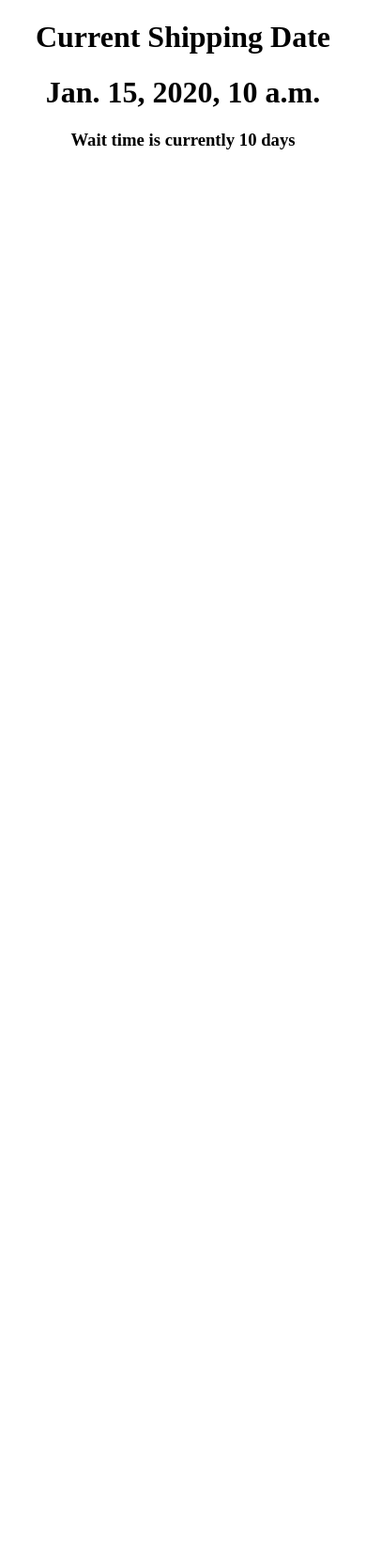
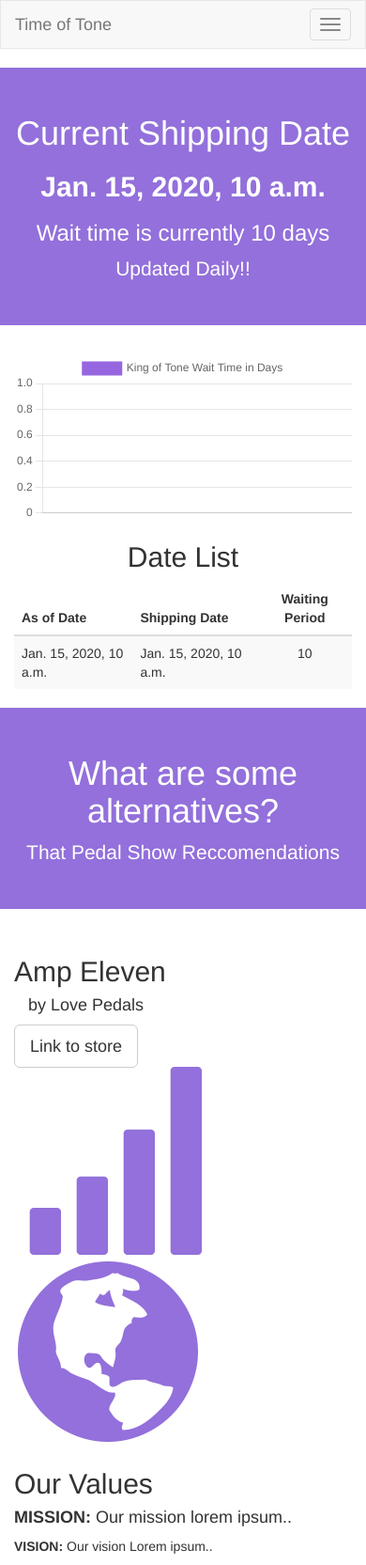
Before and after one commit to seanmercier777/timeoftone, a Django app: template templates/index.html in a window 390 px wide. Shown: the whole page at 94% size. Before the commit the page ends 159 px from the top, so only its background shows below. Run offline with Django 3.2, Linux system fonts and the light colour scheme; the template is opened without the code that fills it: most values are stand-ins (such as "Sample title", 1, 10 or a date in 2020); some libraries are stand-ins or nearby versions.

Commit message:
Implement graphs and tables; Add Bootstrap css

```diff
--- a/static/assets/css/default.css
+++ b/static/assets/css/default.css
@@ -1,19 +1,38 @@
 
 
-div {
-  /*width: 70px;*/
-  /*height: 300px;*/
-  /*border: 1px solid #c3c3c3;*/
-  /*display: flex;*/
-  /*flex-wrap: wrap;*/
-  /**/
-}
+/*div {*/
+/*  !*width: 70px;*!*/
+/*  !*height: 300px;*!*/
+/*  !*border: 1px solid #c3c3c3;*!*/
+/*  !*display: flex;*!*/
+/*  !*flex-wrap: wrap;*!*/
+/*  !**!*/
+/*}*/
 
-.header {
-    text-align: center;
-    /*border: 1px solid #c3c3c3;*/
-}
+/*.header {*/
+/*    text-align: center;*/
+/*    !*border: 1px solid #c3c3c3;*!*/
+/*}*/
 
-body {
-    background-color: white;
-}
+/*body {*/
+/*    background-color: white;*/
+/*}*/
+
+
+/*.navbar {*/
+/*  padding-top: 15px;*/
+/*  padding-bottom: 15px;*/
+/*  border: 0;*/
+/*  border-radius: 0;*/
+/*  margin-bottom: 0;*/
+/*  font-size: 12px;*/
+/*  letter-spacing: 5px;*/
+/*}*/
+
+/*.navbar-nav li a:hover {*/
+/*  color: #1abc9c !important;*/
+/*}*/
+
+/*.jumbotron {*/
+/*    background-color: mediumpurple;*/
+/*}*/
--- a/templates/index.html
+++ b/templates/index.html
@@ -5,18 +5,129 @@
 
 <head>
     <meta charset="UTF-8">
-    <title>Title</title>
-    <link href="{% static 'assets/css/default.css' %}" rel="stylesheet" />
+    <title>Time of Tone</title>
+    <link href="{% static 'assets/css/default.css' %}" rel="stylesheet" type="text/css">
+    <link rel="stylesheet" href="https://maxcdn.bootstrapcdn.com/bootstrap/3.4.1/css/bootstrap.min.css">
+    <script src="https://cdn.jsdelivr.net/npm/chart.js"></script>
 </head>
 <body>
+    <nav class="navbar navbar-default">
+      <div class="container">
+        <div class="navbar-header">
+          <button type="button" class="navbar-toggle" data-toggle="collapse" data-target="#myNavbar">
+            <span class="icon-bar"></span>
+            <span class="icon-bar"></span>
+            <span class="icon-bar"></span>
+          </button>
+          <a class="navbar-brand" href="#">Time of Tone</a>
+        </div>
+        <div class="collapse navbar-collapse" id="myNavbar">
+          <ul class="nav navbar-nav navbar-right">
+            <li><a href="#">Home</a></li>
+            <li><a href="#">About</a></li>
+            <li><a href="#">Data</a></li>
+          </ul>
+        </div>
+      </div>
+    </nav>
 
-<div class="header">
-    <h1>Current Shipping Date</h1>
-    <h1>{{ data.shippingDate }}</h1>
-    <h3>Wait time is currently {{ data.waitInDays }} days</h3>
-</div>
+    <div class="jumbotron text-center">
+        <h1 >Current Shipping Date</h1>
+        <h2><b>{{ data.shippingDate }}</b></h2>
+        <h3>Wait time is currently {{ data.waitInDays }} days</h3>
+        <p>Updated Daily!!</p>
+    </div>
+
+    <div class="container-fluid">
+      <div class="row">
+        <div class="col-lg-8">
+{#          <h3 class="text-center">Wait Chart</h3>#}
+            {% include 'line_graph.html' %}
+        </div>
+        <div class="col-lg-4">
+          <h2 class="text-center">Date List</h2>
+          <table class="table table-striped">
+            <thead>
+              <tr>
+                <th>As of Date</th>
+                <th>Shipping Date</th>
+                <th class="text-center">Waiting Period</th>
+              </tr>
+            </thead>
+            <tbody>
+            {% for history in query_results %}
+                <tr>
+                    <td>{{ history.asOfDate }}</td>
+                    <td>{{ history.shippingDate }}</td>
+                    <td class="text-center">{{ history.waitInDays }}</td>
+                </tr>
+            {% endfor %}
+            </tbody>
+          </table>
+        </div>
+      </div>
+    </div>
+
+    <div class="table-container">
+{#        {% include 'date_history.html' %}#}
+{#        {% render_table object_list %}#}
+
+    </div>
 
 
 
+    <div class="jumbotron text-center">
+        <h1>What are some alternatives?</h1>
+        <p>That Pedal Show Reccomendations</p>
+    </div>
+
+    <style>
+        .logo {
+          color: mediumpurple;
+          font-size: 200px;
+        }
+        @media screen and (max-width: 768px) {
+          .col-sm-4 {
+            text-align: center;
+            margin: 25px 0;
+          }
+        }
+        .jumbotron {
+          background-color: mediumpurple;
+          color: #fff;
+        }
+
+        .container-fluid {
+          {#padding: 60px 50px;#}
+        }
+    </style>
+
+
+    <div class="container">
+      <div class="row">
+        <div class="col-md-8">
+          <h2>Amp Eleven</h2>
+          <h4 style="padding-left: 15px">by Love Pedals</h4>
+            <a href="http://www.lovepedal.com/pedals/amp-eleven/"><button class="btn btn-default btn-lg">Link to store</button></a>
+        </div>
+        <div class="col-md-4">
+          <span class="glyphicon glyphicon-signal logo"></span>
+        </div>
+      </div>
+    </div>
+
+    <div class="container bg-grey">
+      <div class="row">
+        <div class="col-md-4">
+          <span class="glyphicon glyphicon-globe logo"></span>
+        </div>
+        <div class="col-md-8">
+          <h2>Our Values</h2>
+          <h4><strong>MISSION:</strong> Our mission lorem ipsum..</h4>
+          <p><strong>VISION:</strong> Our vision Lorem ipsum..</p>
+        </div>
+      </div>
+    </div>
+
 </body>
 </html>
--- /dev/null
+++ b/templates/line_graph.html
@@ -0,0 +1,45 @@
+{% block content %}
+<div>
+  <canvas id="myChart"></canvas>
+</div>
+
+    <script src="https://cdn.jsdelivr.net/npm/chart.js"></script>
+
+    <script>
+
+    var list = "{{ list_query|safe }}";
+    list2 = []
+
+    for (history in list){
+        list2.push(history.shippingDate)
+    }
+
+
+    //const labels = [ '{{ data.shippingDate }}']
+    const labels = {{ table_labels|safe }}
+
+    const data = {
+      labels: labels,
+      datasets: [{
+        label: 'King of Tone Wait Time in Days',
+        backgroundColor: 'rgb(150,102,224)',
+        borderColor: 'rgb(150,102,224)',
+        //data: [0, 10, 5, 2, 20, 30, 45],
+          data: {{ table_data|safe }},
+      }]
+    };
+
+    const config = {
+      type: 'line',
+      data,
+      options: {}
+    };
+
+  var myChart = new Chart(
+    document.getElementById('myChart'),
+    config
+  );
+
+
+    </script>
+{% endblock %}
--- a/urls.py
+++ b/urls.py
@@ -20,7 +20,10 @@
 
 from django.urls import path
 from . import views
+from .views import DateHistoryListView
 
 urlpatterns = [
     path('', views.index, name='index'),
+    path('date_history', DateHistoryListView.as_view()),
+    path('line_graph/', views.line_graph, name='line_graph'),
 ]
```
Also changed, not shown: models.py (+7 -2 lines), templates/date_history.html (added, +10 -0 lines), views.py (+52 -18 lines).
